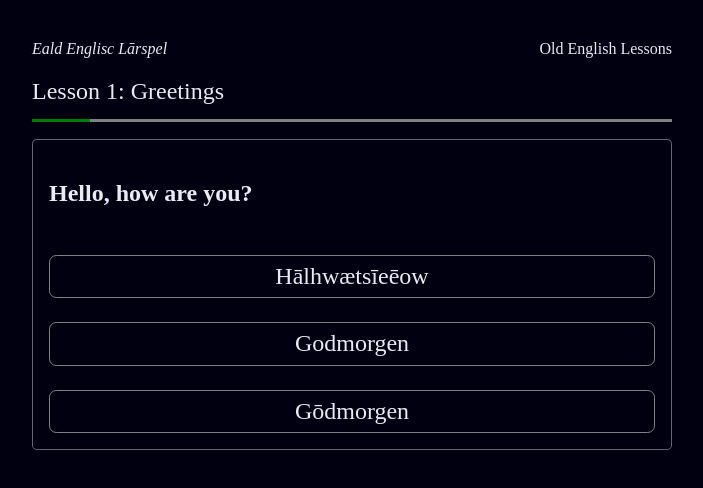
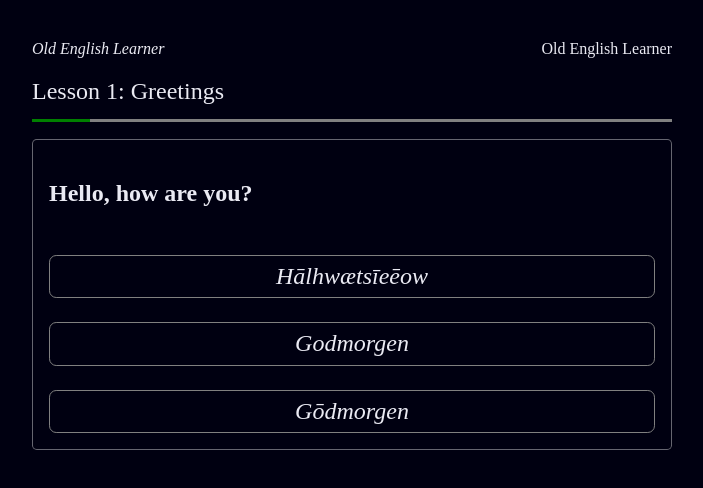
Before and after one commit to leegee/learning-oe, a React (Vite) app: page / in a window 1280 px wide. Shown: the top 488 px of the page, without its empty margins (288-991 px from the left). Built offline with nearby package versions, Linux system fonts and the light colour scheme; a web font is replaced by a local one.

Commit message:
Set-up i18n

```diff
--- /dev/null
+++ b/app.config.json
@@ -0,0 +1,19 @@
+{
+    "defaultLanguage": "en",
+    "targetLanguage": "ang",
+    "i18n": {
+        "detectUserLanguage": false,
+        "defaultLanguage": "en",
+        "fallbackLanguage": "en",
+        "availableLanguages": {
+            "ang": {
+                "apptitle": "Eald Englisc Lārspel",
+                "lesson": "Læran"
+            },
+            "en": {
+                "apptitle": "Old English Lessons",
+                "lesson": "Lesson"
+            }
+        }
+    }
+}
--- a/package.json
+++ b/package.json
@@ -10,8 +10,10 @@
     "preview": "vite preview"
   },
   "dependencies": {
+    "i18next": "^24.2.2",
     "react": "^19.0.0",
-    "react-dom": "^19.0.0"
+    "react-dom": "^19.0.0",
+    "react-i18next": "^15.4.1"
   },
   "devDependencies": {
     "@eslint/js": "^9.21.0",
--- a/src/App.tsx
+++ b/src/App.tsx
@@ -1,13 +1,17 @@
 // App
 import React, { useState } from 'react';
+import { useTranslation } from "react-i18next";
+
 import { allLessons as lessons } from './data/lessons';
 import LessonComponent from './components/Lesson';
+import config from './config';
 
 import './App.css';
 
 const App: React.FC = () => {
   const [currentLessonIndex, setCurrentLessonIndex] = useState<number>(0);
   const [completed, setCompleted] = useState<boolean>(false);
+  const { t } = useTranslation();
 
   const goToNextLesson = () => {
     if (currentLessonIndex < lessons.length - 1) {
@@ -19,11 +23,13 @@ const App: React.FC = () => {
 
   const currentLesson = lessons[currentLessonIndex];
 
+  console.log('xxx', config);
+
   return (
     <main>
       <header>
-        <h1 lang="ang">Eald Englisc Lārspel</h1>
-        <h2>Old English Lessons</h2>
+        <h1 lang={config.targetLanguage}>{t("apptitle", { lng: config.targetLanguage })}</h1>
+        <h2 lang={config.defaultLanguage}>{t("apptitle", { lng: config.defaultLanguage })}</h2>
       </header>
 
       {completed && (
--- /dev/null
+++ b/src/config.ts
@@ -0,0 +1,37 @@
+import defaultConfig from './default.config.json';
+import appConfigRaw from '../app.config.json';
+
+// Add logging to confirm what you're importing
+console.log("defaultConfig:", defaultConfig);
+console.log("appConfigRaw:", appConfigRaw);
+
+// Deep merge function
+const deepMerge = (target: any, source: any): any => {
+    if (typeof target !== 'object' || typeof source !== 'object') return source;
+
+    for (const key in source) {
+        if (source[key] && typeof source[key] === 'object') {
+            if (!target[key]) target[key] = {};
+            deepMerge(target[key], source[key]);
+        } else {
+            target[key] = source[key];
+        }
+    }
+    return target;
+};
+
+if (!defaultConfig || !appConfigRaw) {
+    console.error('Config files are not properly loaded');
+}
+
+const appConfig = deepMerge(defaultConfig, appConfigRaw);
+
+const requiredKeys = ['i18n', 'defaultLanguage', 'targetLanguage'];
+
+requiredKeys.forEach((key) => {
+    if (!appConfig[key]) {
+        console.error(`app.config.json should contain the "${key}" key`);
+    }
+});
+
+export default appConfig;
--- /dev/null
+++ b/src/default.config.json
@@ -0,0 +1,3 @@
+{
+    "i18n": {}
+}
--- /dev/null
+++ b/src/i18n.ts
@@ -0,0 +1,34 @@
+import i18n from "i18next";
+import { initReactI18next } from "react-i18next";
+import en from "./locales/en.json"; // Static English file
+import appConfig from "../app.config.json"; // App config with i18n settings
+
+const loadLocales = () => {
+    const resources: Record<string, { translation: any }> = {
+        en: { translation: en }, // Always load English from file
+    };
+
+    const targetLang = appConfig.i18n?.targetLanguage as keyof typeof appConfig.i18n.availableLanguages;
+    const targetData = appConfig.i18n?.availableLanguages?.[targetLang];
+
+    if (targetLang && targetData) {
+        resources[targetLang] = { translation: targetData };
+    } else {
+        console.warn(`No data found for target language: ${targetLang}`);
+    }
+
+    return { resources, targetLang };
+};
+
+const { resources, targetLang } = loadLocales();
+
+i18n
+    .use(initReactI18next)
+    .init({
+        resources,
+        lng: targetLang || "en", // Default to English
+        fallbackLng: "en",
+        interpolation: { escapeValue: false },
+    });
+
+export default i18n;
--- a/src/index.css
+++ b/src/index.css
@@ -17,6 +17,7 @@ body {
 
 [lang="ang"] {
     font-family: 'Junicode', serif;
+    font-style: italic;
 }
 
 button {
--- /dev/null
+++ b/src/locales/en.json
@@ -0,0 +1,4 @@
+{
+    "apptitle": "Old English Learner",
+    "wrongAnswers": "Wrong Answers: {{count}}"
+}
--- a/src/main.tsx
+++ b/src/main.tsx
@@ -1,7 +1,8 @@
 import React from 'react';
 import ReactDOM from 'react-dom/client';
+import App from './App';
+import './i18n';
 import './index.css';
-import App from './App';
 
 document.body.classList.add('dark');
 
```
Also changed, not shown: 1 other file (tests, documents, lock files or other folders).
